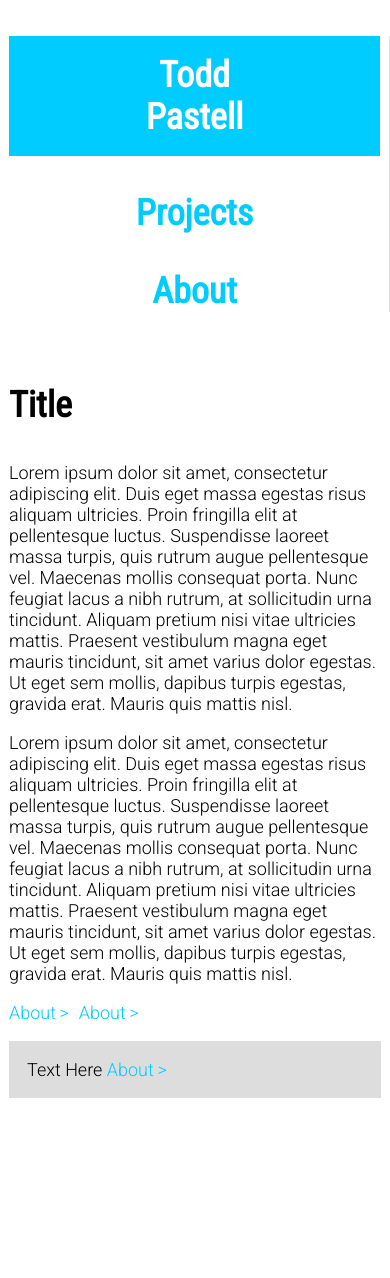
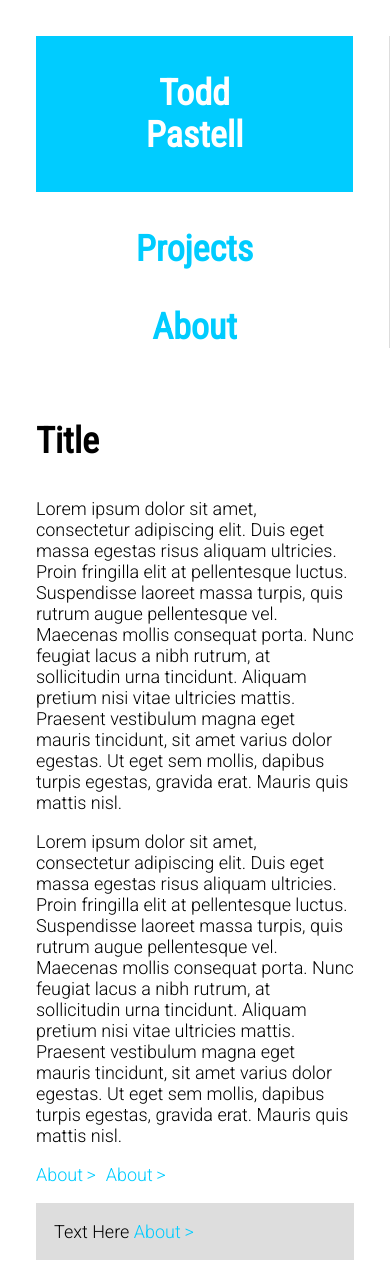
Before and after one commit to toddpastell/toddpastell.github.io, a Jekyll site: the page index.html, which Jekyll copies as it is, in a window 390 px wide. Built offline with Jekyll 4.4.1, drawn with Linux system fonts in a browser that asks for light colours; before the commit the page ends 1116 px from its top, so only the background shows below that.

Commit message:
new site style

```diff
--- a/css/grid.css
+++ b/css/grid.css
@@ -91,6 +91,6 @@
 .span7-8 {
 	width: 87.50%;
 }
-@media (max-width: 570px) {
+@media (max-width: 800px) {
 	.col { width: 100%; }
 }
--- a/css/site.css
+++ b/css/site.css
@@ -61,14 +61,6 @@ a {
 .content a:hover:after {
 	left: 0.5em;
 }
-@media (max-width: 1010px) {
-	.pad { padding: 0 1em; }
-	.logo a { padding: 1em; }
-}
-@media (max-width: 780px) {
-	.pad { padding: 0 0.5em; }
-	.logo a { padding: 0.5em; }
-}
-@media (max-width: 570px) {
+@media (max-width: 800px) {
 
 }
```
